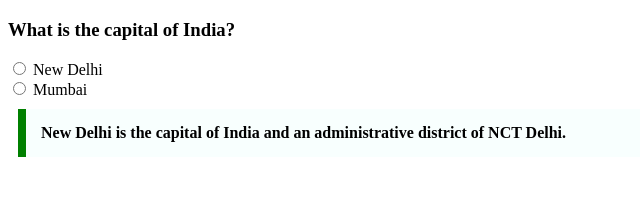
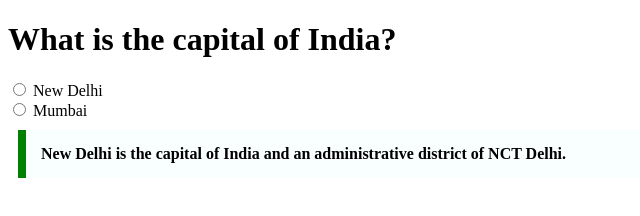
Before and after one commit to acciojob/trivia-Smitaspeak1, a website: page main.html in a window 1280 px wide. Shown: the whole page, without its empty margins (0-640 px from the left). Drawn offline with Linux system fonts and the light colour scheme.

Commit message:
commit_msg

```diff
--- a/main.html
+++ b/main.html
@@ -8,7 +8,7 @@
     <link rel="stylesheet" href="styles.css">
 </head>
 <body>
-    <h3>What is the capital of India?</h3>
+    <h1>What is the capital of India?</h1>
     <input type="radio" value="New Delhi" name="city">
     <label for="New Delhi">New Delhi</label><br>
     <input type="radio" value="Mumbai" name="city">
```
